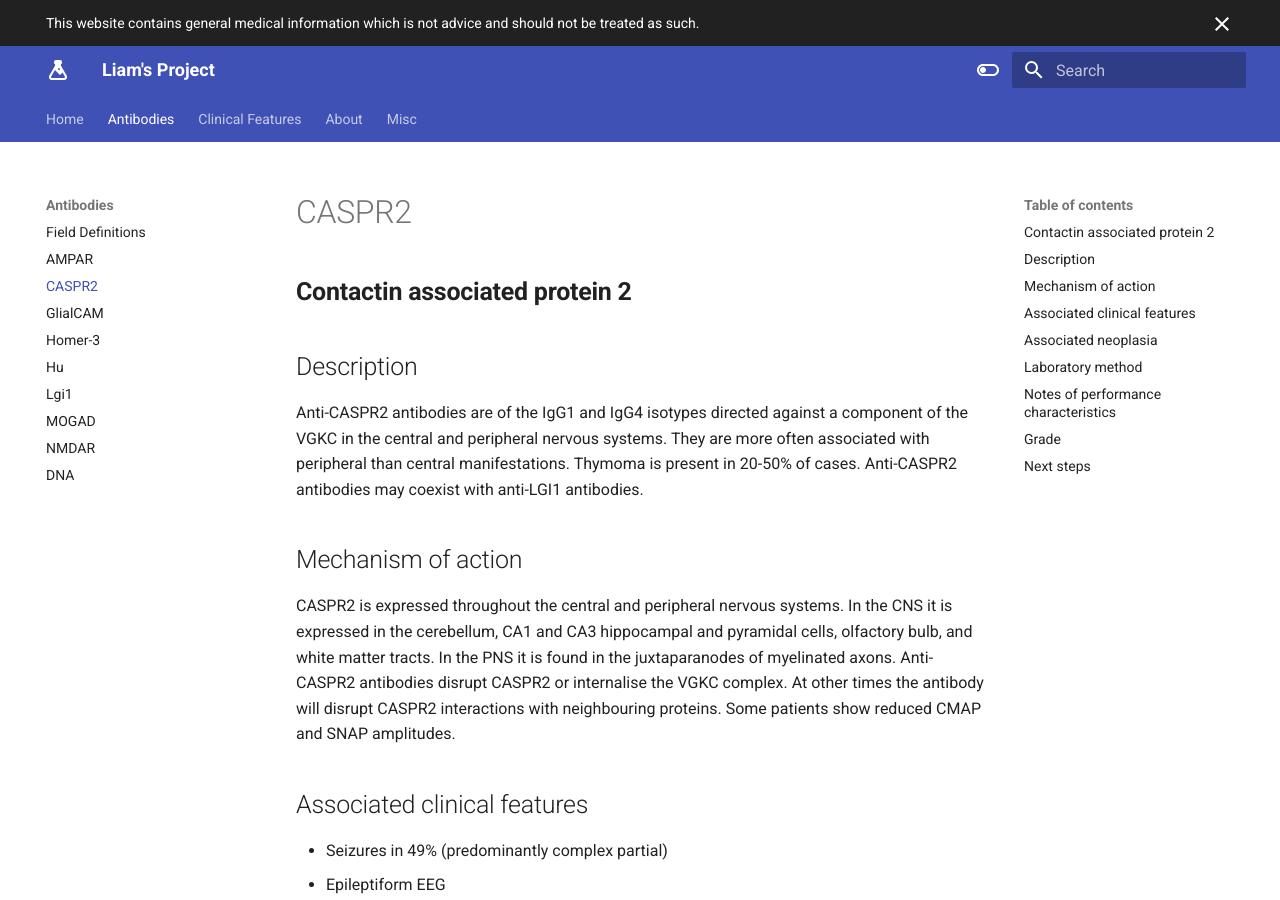
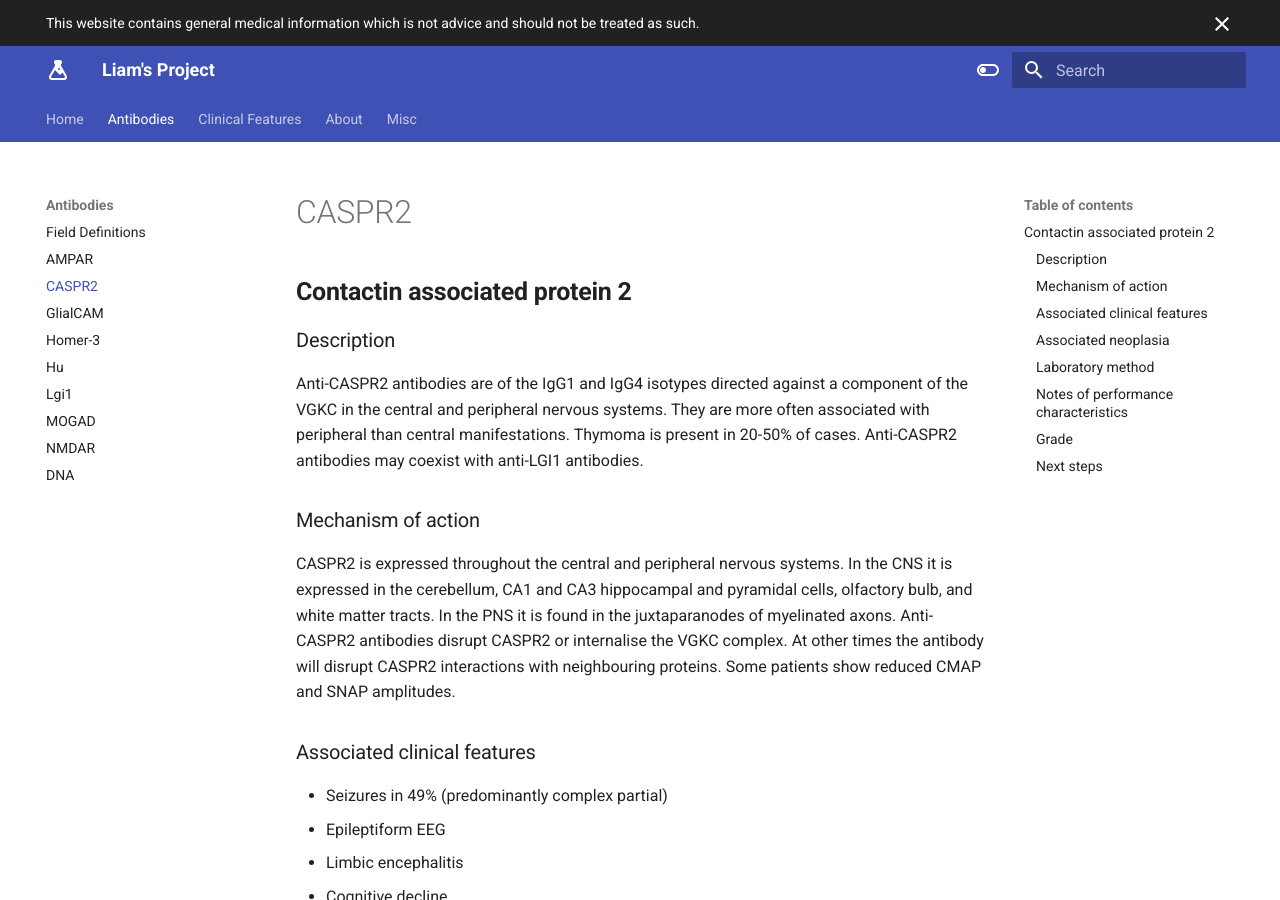
Before and after one commit to monchee/liamsproject, an MkDocs documentation site: the page built from docs/antibodies/caspr2.md, in a window 1280 px wide and 900 px high. Built offline with MkDocs 1.6.1 and Material for MkDocs 9.7.7, drawn with Linux system fonts in a browser that asks for light colours; plug-ins that fetch from the network failed and are left out.

```diff
--- a/docs/antibodies/caspr2.md
+++ b/docs/antibodies/caspr2.md
@@ -19,14 +19,14 @@ tags:
 
 ## **Contactin associated protein 2**
 
-## Description
+### Description
 Anti-CASPR2 antibodies are of the IgG1 and IgG4 isotypes directed against a component of the VGKC in the central and peripheral nervous systems. They are more often associated with peripheral than central manifestations.
 Thymoma is present in 20-50% of cases. Anti-CASPR2 antibodies may coexist with anti-LGI1 antibodies.
 
-## Mechanism of action
+### Mechanism of action
 CASPR2 is expressed throughout the central and peripheral nervous systems. In the CNS it is expressed in the cerebellum, CA1 and CA3 hippocampal and pyramidal cells, olfactory bulb, and white matter tracts. In the PNS it is found in the juxtaparanodes of myelinated axons. Anti-CASPR2 antibodies disrupt CASPR2 or internalise the VGKC complex. At other times the antibody will disrupt CASPR2 interactions with neighbouring proteins. Some patients show reduced CMAP and SNAP amplitudes.
 
-## Associated clinical features
+### Associated clinical features
 - Seizures in 49% (predominantly complex partial)
 - Epileptiform EEG
 - Limbic encephalitis
@@ -53,20 +53,20 @@ CASPR2 is expressed throughout the central and peripheral nervous systems. In th
 - PET abnormal
 - CSF may be normal
 
-## Associated neoplasia
+### Associated neoplasia
 Thymoma in 20-50% of cases. Particularly in cases of Morvan's syndrome and neuromyotonia. Risk of malignancy very low in other neurological syndromes associated with this autoantibody.
 
-## Laboratory method
+### Laboratory method
 "Cell based assay
 Indirect immunofluoresence on rat brain
 In cases of negative above assays and strongly characteristic clinical features then live hippocampal neuronal assays could be considered if accessible (may need to have a list of labs here, or S Irani's lab if none other available)"
 
-## Notes of performance characteristics
+### Notes of performance characteristics
 Commercial CBA (Euroimmun) using CSF has a sensitivity of 66.7% and specificity of 100% for anti-CASPR2 antibodies.
 
-## Grade
+### Grade
 
-## Next steps
+### Next steps
 !!! warning
     Do not order with anti-VGKC antibodies due to low clinical yield of 'double negative anti-VGKC' results.
 
```
